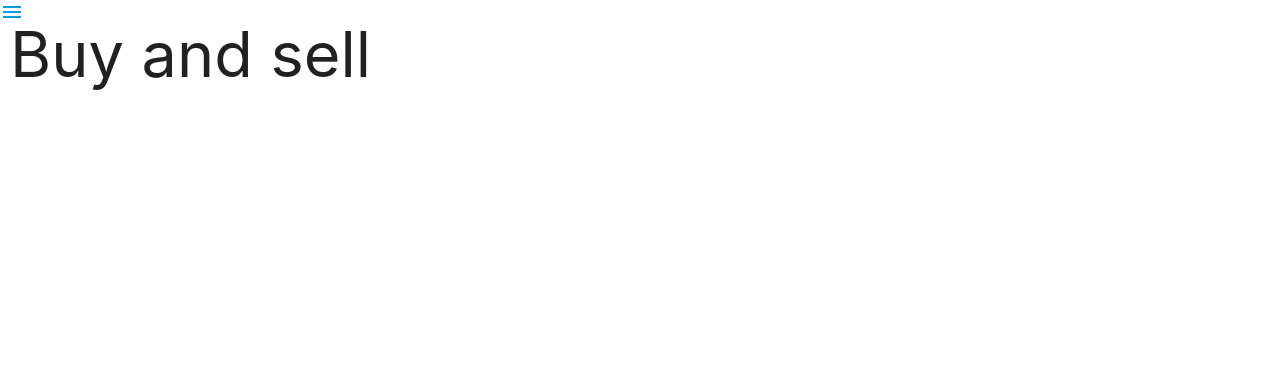
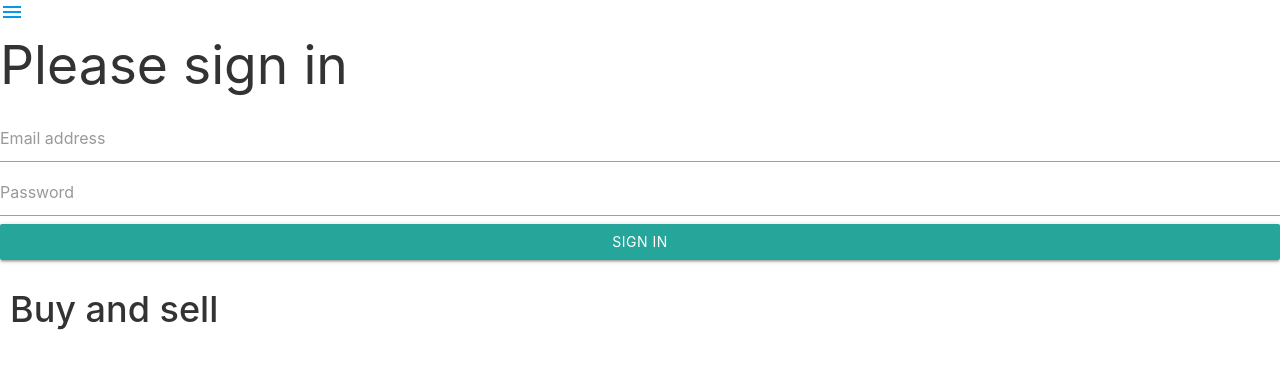
Before and after one commit to igorSurz/cryptoFiat, a React (Create React App) app: page / in a window 1280 px wide. Shown: the top 368 px of the page. Built offline with nearby package versions, Linux system fonts and the light colour scheme.

Commit message:
sign in form

```diff
--- a/package.json
+++ b/package.json
@@ -13,6 +13,7 @@
     "@testing-library/user-event": "^12.8.3",
     "d3": "^6.6.2",
     "d3-scale": "^3.2.0",
+    "express": "^4.17.1",
     "materialize-css": "^1.0.0-rc.2",
     "react": "^17.0.2",
     "react-dom": "^17.0.2",
--- a/public/index.html
+++ b/public/index.html
@@ -4,7 +4,7 @@
     <meta charset="utf-8" />
     <link rel="icon" href="%PUBLIC_URL%/favicon.ico" />
     <link rel="stylesheet" href="https://fonts.googleapis.com/icon?family=Material+Icons">
-
+    <link rel="stylesheet" type="text/css" href="https://maxcdn.bootstrapcdn.com/bootstrap/3.3.7/css/bootstrap.min.css">
     <meta name="viewport" content="width=device-width, initial-scale=1" />
     <meta name="theme-color" content="#000000" />
     <meta
--- a/src/App.js
+++ b/src/App.js
@@ -4,6 +4,7 @@ import Sidebar from './components/sidebar/Sidebar'
 import {BrowserRouter, Route} from 'react-router-dom'
 import ChartPage from './components/chart/chart'
 import MainPage from './components/mainPage/mainPage'
+import Signin from './components/user/userMain'
 
 export default class App extends React.Component {
 
@@ -11,6 +12,7 @@ export default class App extends React.Component {
   return (
     <BrowserRouter>
     <div>
+      <Signin/>
       <Sidebar/>
       <Route path='/' component={MainPage} exact/>
       <Route path='/chart' component={ChartPage} exact/>
--- /dev/null
+++ b/src/components/user/userMain.js
@@ -0,0 +1,18 @@
+import React from 'react'
+
+export default class Signin extends React.Component {
+    render() {
+        return (
+        <form className="form-signin">
+                <h2 className="form-signin-heading"> Please sign in </h2>
+                <label for="inputEmail" className="sr-only"> Email address
+                </label>
+                <input type="email" id="inputEmail" className="form-control" placeholder="Email address" required autofocus />
+                <label for="inputPassword" className="sr-only"> Password</label>
+                <input type="password" id="inputPassword" className="form-control" placeholder="Password" required />
+                <button className="btn btn-lg btn-primary btn-block" type="button"> Sign in
+                </button>
+            </form>
+        )
+    }
+}
```
Also changed, not shown: src/reportWebVitals.js (deleted, +0 -13 lines), src/setupTests.js (deleted, +0 -5 lines), 1 other file (tests, documents, lock files or other folders).
